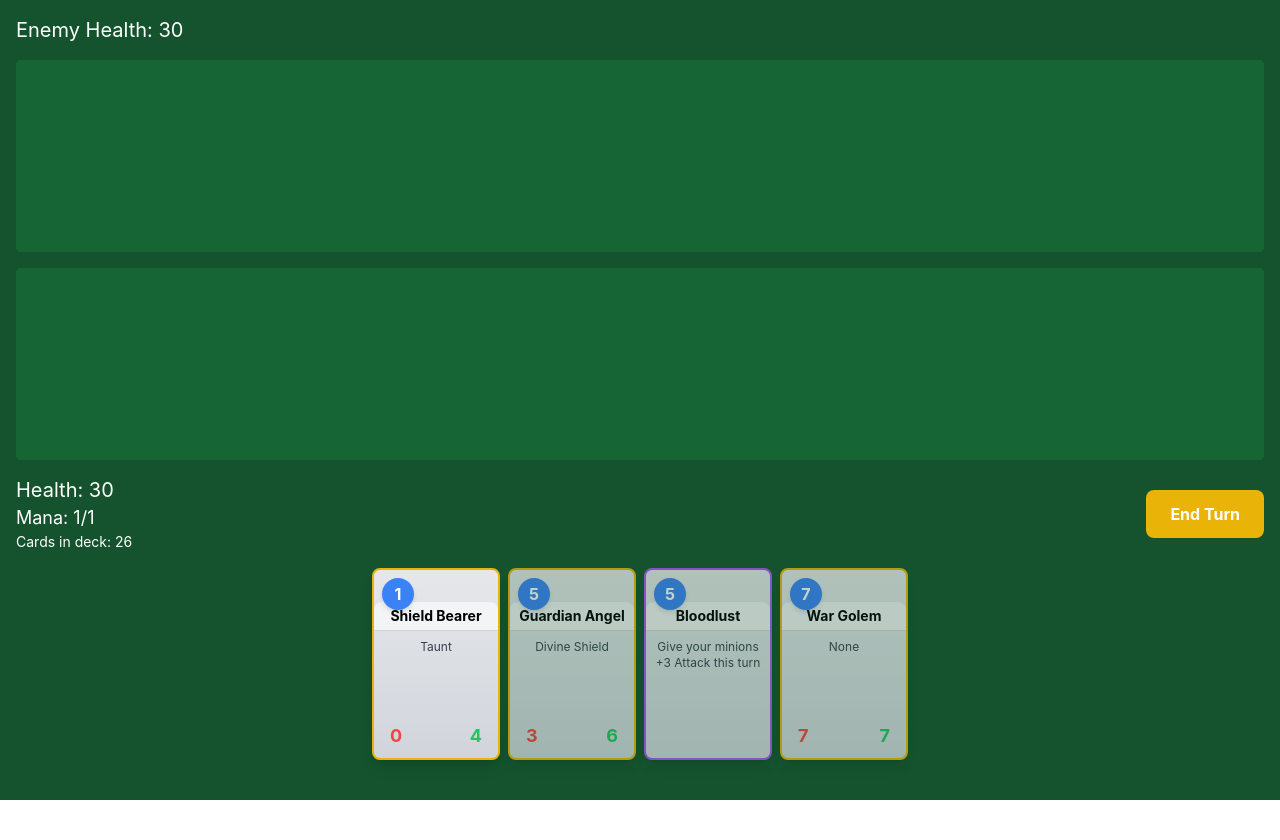
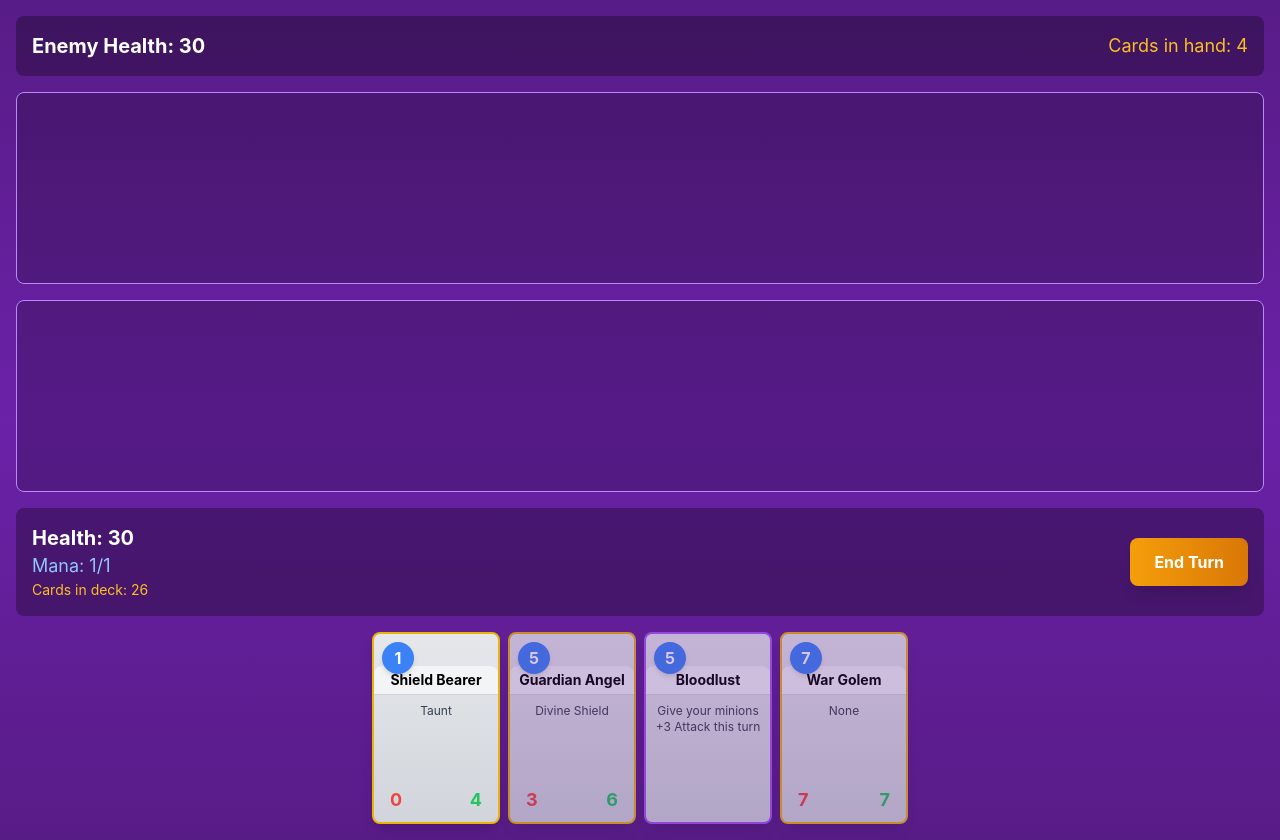
Before and after one commit to st0ckitch/tsotne, a React (Create React App) app: page / in a window 1280 px wide. Before the commit the page ends 800 px from the top, so only its background shows below. Built offline with nearby package versions, Linux system fonts and the light colour scheme; the HTML template or start-up script is replaced by a standard one.

Commit message:
Update GameBoard.jsx

```diff
--- a/src/components/GameBoard.jsx
+++ b/src/components/GameBoard.jsx
@@ -4,6 +4,9 @@ import { cards } from '../data/cards';
 
 const GameBoard = () => {
   const [playerDeck, setPlayerDeck] = useState([]);
+  const [enemyDeck, setEnemyDeck] = useState([]);
+  const [enemyHand, setEnemyHand] = useState([]);
+  const [enemyMana, setEnemyMana] = useState(1);
   const [playerHand, setPlayerHand] = useState([]);
   const [playerMana, setPlayerMana] = useState(1);
   const [maxMana, setMaxMana] = useState(1);
@@ -16,23 +19,39 @@ const GameBoard = () => {
 
   // Initialize game
   useEffect(() => {
-    const shuffledDeck = [...cards].sort(() => Math.random() - 0.5);
-    setPlayerDeck(shuffledDeck);
-    // Draw initial hand
-    const initialHand = shuffledDeck.slice(0, 4);
-    setPlayerHand(initialHand);
-    setPlayerDeck(shuffledDeck.slice(4));
+    const shuffledPlayerDeck = [...cards].sort(() => Math.random() - 0.5);
+    const shuffledEnemyDeck = [...cards].sort(() => Math.random() - 0.5);
+
+    setPlayerDeck(shuffledPlayerDeck.slice(4));
+    setEnemyDeck(shuffledEnemyDeck.slice(4));
+
+    // Draw initial hands
+    setPlayerHand(shuffledPlayerDeck.slice(0, 4));
+    setEnemyHand(shuffledEnemyDeck.slice(0, 4));
   }, []);
 
-  const drawCard = () => {
+  const drawCard = (isEnemy = false) => {
+    if (isEnemy) {
+      if (enemyDeck.length === 0) {
+        setEnemyHealth(prev => prev - Math.ceil(turn / 2));
+        return;
+      }
+
+      if (enemyHand.length >= 10) {
+        setEnemyDeck(prev => prev.slice(1));
+        return;
+      }
+
+      const [newCard, ...remainingDeck] = enemyDeck;
+      setEnemyHand(prev => [...prev, newCard]);
+      setEnemyDeck(remainingDeck);
+    } else {
       if (playerDeck.length === 0) {
-      // Handle fatigue damage
         setPlayerHealth(prev => prev - Math.ceil(turn / 2));
         return;
       }
 
       if (playerHand.length >= 10) {
-      // Burn card if hand is full
         setPlayerDeck(prev => prev.slice(1));
         return;
       }
@@ -40,69 +59,157 @@ const GameBoard = () => {
       const [newCard, ...remainingDeck] = playerDeck;
       setPlayerHand(prev => [...prev, newCard]);
       setPlayerDeck(remainingDeck);
+    }
   };
 
-  const playCard = (card) => {
-    if (!isPlayerTurn || card.mana > playerMana) return;
-
-    // Deduct mana cost
+  const playCard = (card, isEnemy = false) => {
+    if (isEnemy) {
+      if (card.mana > enemyMana) return false;
+      setEnemyMana(prev => prev - card.mana);
+      setEnemyHand(prev => prev.filter(c => c.id !== card.id));
+    } else {
+      if (!isPlayerTurn || card.mana > playerMana) return false;
       setPlayerMana(prev => prev - card.mana);
-
-    // Remove card from hand
       setPlayerHand(prev => prev.filter(c => c.id !== card.id));
+    }
 
     if (card.type === 'minion') {
-      if (playerField.length < 7) {
-        // Add the card to the field with currentHealth property
+      const field = isEnemy ? enemyField : playerField;
+      const setField = isEnemy ? setEnemyField : setPlayerField;
+
+      if (field.length < 7) {
         const playedCard = {
           ...card,
           currentHealth: card.health,
-          canAttack: false, // Can't attack on the turn it's played (unless it has charge)
-          id: card.id + Date.now() // Ensure unique key for rendering
+          canAttack: false,
+          id: card.id + Date.now()
         };
-        setPlayerField(prev => [...prev, playedCard]);
+        setField(prev => [...prev, playedCard]);
+        return true;
       }
     } else if (card.type === 'spell') {
-      handleSpellEffects(card);
+      handleSpellEffects(card, isEnemy);
+      return true;
+    }
+    return false;
+  };
+
+  const handleSpellEffects = (card, isEnemy) => {
+    switch (card.name) {
+      case 'Fireball':
+        if (isEnemy) {
+          setPlayerHealth(prev => prev - 6);
+        } else {
+          setEnemyHealth(prev => prev - 6);
+        }
+        break;
+      case 'Healing Rain':
+        if (isEnemy) {
+          setEnemyHealth(prev => Math.min(30, prev + 8));
+        } else {
+          setPlayerHealth(prev => Math.min(30, prev + 8));
+        }
+        break;
+      // ... other spell effects ...
     }
   };
 
-  const handleSpellEffects = (card) => {
-    switch (card.name) {
-      case 'Fireball':
-        setEnemyHealth(prev => prev - 6);
-        break;
-      case 'Healing Rain':
-        setPlayerHealth(prev => Math.min(30, prev + 8));
-        break;
-      case 'Holy Nova':
-        setEnemyField(prev => prev.map(minion => ({
-          ...minion,
-          currentHealth: minion.currentHealth - 2
-        })));
-        setPlayerField(prev => prev.map(minion => ({
-          ...minion,
-          currentHealth: Math.min(minion.health, minion.currentHealth + 2)
-        })));
-        break;
-      case 'Flame Strike':
-        setEnemyField(prev => prev.map(minion => ({
-          ...minion,
-          currentHealth: minion.currentHealth - 4
-        })));
-        break;
-      case 'Frost Nova':
-        setEnemyField(prev => prev.map(minion => ({
-          ...minion,
-          frozen: true
-        })));
-        break;
-      case 'Assassinate':
-        // Implementation for targeting would be needed
-        break;
-      default:
-        console.log('Spell effect not implemented:', card.name);
+  const enemyTurn = () => {
+    // AI Logic
+    const playAICard = () => {
+      // Sort cards by mana cost
+      const playableCards = enemyHand
+        .filter(card => card.mana <= enemyMana)
+        .sort((a, b) => b.mana - a.mana); // Try to play highest mana cards first
+
+      for (const card of playableCards) {
+        if (card.type === 'spell') {
+          // Prioritize removal spells when player has minions
+          if (playerField.length > 0 && ['Fireball', 'Assassinate', 'Flame Strike'].includes(card.name)) {
+            if (playCard(card, true)) continue;
           }
+          // Use healing when low on health
+          if (enemyHealth <= 15 && card.name === 'Healing Rain') {
+            if (playCard(card, true)) continue;
+          }
+        } else {
+          // Play minions prioritizing higher mana cost
+          if (playCard(card, true)) continue;
+        }
+      }
+    };
+
+    const attackWithMinions = () => {
+      // For each minion that can attack
+      enemyField.forEach(minion => {
+        if (minion.canAttack && !minion.frozen) {
+          // If there are taunts, must attack them first
+          const taunts = playerField.filter(m => m.effect?.includes('Taunt'));
+
+          if (taunts.length > 0) {
+            // Attack random taunt
+            const target = taunts[Math.floor(Math.random() * taunts.length)];
+            attackMinion(minion, target, true);
+          } else if (playerField.length > 0) {
+            // 70% chance to attack minions if they exist
+            if (Math.random() < 0.7) {
+              const target = playerField[Math.floor(Math.random() * playerField.length)];
+              attackMinion(minion, target, true);
+            } else {
+              // Attack hero
+              attackHero(minion, true);
+            }
+          } else {
+            // Always attack hero if no minions
+            attackHero(minion, true);
+          }
+        }
+      });
+    };
+
+    // Execute AI turn
+    drawCard(true);
+    setEnemyMana(maxMana);
+
+    // Slight delay for each action to make it feel more natural
+    setTimeout(() => {
+      playAICard();
+      setTimeout(() => {
+        attackWithMinions();
+        setTimeout(() => {
+          setIsPlayerTurn(true);
+          setPlayerMana(maxMana);
+        }, 500);
+      }, 500);
+    }, 500);
+  };
+
+  const attackMinion = (attacker, defender, isEnemy = false) => {
+    // Update health
+    defender.currentHealth -= attacker.attack;
+    attacker.currentHealth -= defender.attack;
+
+    // Update boards
+    const updateField = (field) =>
+      field.map(card =>
+        card.id === attacker.id || card.id === defender.id
+          ? card
+          : { ...card }
+      ).filter(card => card.currentHealth > 0);
+
+    setPlayerField(prev => updateField(prev));
+    setEnemyField(prev => updateField(prev));
+
+    attacker.canAttack = false;
+  };
+
+  const attackHero = (attacker, isEnemy = false) => {
+    if (isEnemy) {
+      setPlayerHealth(prev => prev - attacker.attack);
+    } else {
+      setEnemyHealth(prev => prev - attacker.attack);
+    }
+    attacker.canAttack = false;
   };
 
   const endTurn = () => {
@@ -112,81 +219,43 @@ const GameBoard = () => {
     setPlayerField(prev => prev.filter(minion => minion.currentHealth > 0));
     setEnemyField(prev => prev.filter(minion => minion.currentHealth > 0));
 
-    // Reset minion states
+    // Reset minion states and increase max mana
     setPlayerField(prev => prev.map(minion => ({
       ...minion,
       canAttack: true,
       frozen: false
     })));
 
-    // Handle turn transition
     setIsPlayerTurn(false);
     setTurn(prev => prev + 1);
 
-    // Increase max mana and restore mana (max 10)
     const newMaxMana = Math.min(10, maxMana + 1);
     setMaxMana(newMaxMana);
-    setPlayerMana(0); // Set to 0 during enemy turn
+    setPlayerMana(0);
+    setEnemyMana(newMaxMana);
 
-    // Draw a card for next turn
     drawCard();
-
-    // Simulate enemy turn after a delay
     setTimeout(enemyTurn, 1000);
   };
 
-  const enemyTurn = () => {
-    // Simple AI: Play random cards and attack random targets
-    const aiPlay = () => {
-      // Implement basic AI logic here
-      console.log('AI taking turn...');
-    };
-
-    aiPlay();
-
-    // End enemy turn and restore player's mana
-    setIsPlayerTurn(true);
-    setPlayerMana(maxMana); // Restore full mana at the start of player's turn
-  };
-
-  const attackWithMinion = (attackingMinion, target) => {
-    if (!isPlayerTurn || !attackingMinion.canAttack || attackingMinion.frozen) return;
-
-    // Handle combat damage
-    if (target) {
-      // Minion combat
-      target.currentHealth -= attackingMinion.attack;
-      attackingMinion.currentHealth -= target.attack;
-    } else {
-      // Direct attack to enemy hero
-      setEnemyHealth(prev => prev - attackingMinion.attack);
-    }
-
-    attackingMinion.canAttack = false;
-    updateBoard();
-  };
-
-  const updateBoard = () => {
-    // Update board state after combat
-    setPlayerField(prev => prev.filter(minion => minion.currentHealth > 0));
-    setEnemyField(prev => prev.filter(minion => minion.currentHealth > 0));
-  };
-
   return (
-    <div className="min-h-screen bg-green-900 p-4">
+    <div className="min-h-screen bg-gradient-to-b from-purple-900 via-purple-800 to-purple-900 p-4">
       {/* Enemy Information */}
-      <div className="flex justify-between items-center mb-4">
-        <div className="text-white text-xl">
+      <div className="flex justify-between items-center mb-4 bg-black bg-opacity-30 rounded-lg p-4">
+        <div className="text-white text-xl font-bold">
           Enemy Health: {enemyHealth}
+        </div>
+        <div className="text-amber-400 text-lg">
+          Cards in hand: {enemyHand.length}
         </div>
       </div>
 
       {/* Enemy Field */}
-      <div className="flex gap-2 min-h-48 bg-green-800 p-2 rounded mb-4">
+      <div className="flex gap-2 min-h-48 bg-black bg-opacity-20 p-4 rounded-lg mb-4 border border-purple-400">
         {enemyField.map(card => (
           <Card
             key={card.id}
-            card={card}
+            card={{...card, health: card.currentHealth}}
             isPlayable={false}
             isInField={true}
           />
@@ -194,7 +263,7 @@ const GameBoard = () => {
       </div>
 
       {/* Player Field */}
-      <div className="flex gap-2 min-h-48 bg-green-800 p-2 rounded mb-4">
+      <div className="flex gap-2 min-h-48 bg-black bg-opacity-20 p-4 rounded-lg mb-4 border border-purple-400">
         {playerField.map(card => (
           <Card
             key={card.id}
@@ -206,17 +275,17 @@ const GameBoard = () => {
       </div>
 
       {/* Player Information and Controls */}
-      <div className="flex justify-between items-center mb-4">
+      <div className="flex justify-between items-center mb-4 bg-black bg-opacity-30 rounded-lg p-4">
         <div className="text-white">
-          <p className="text-xl">Health: {playerHealth}</p>
-          <p className="text-lg">Mana: {playerMana}/{maxMana}</p>
-          <p className="text-sm">Cards in deck: {playerDeck.length}</p>
+          <p className="text-xl font-bold">Health: {playerHealth}</p>
+          <p className="text-lg text-blue-300">Mana: {playerMana}/{maxMana}</p>
+          <p className="text-sm text-amber-400">Cards in deck: {playerDeck.length}</p>
         </div>
         <button
           className={`px-6 py-3 rounded-lg text-white font-bold
             ${isPlayerTurn
-              ? 'bg-yellow-500 hover:bg-yellow-600 cursor-pointer'
-              : 'bg-gray-500 cursor-not-allowed'}`}
+              ? 'bg-gradient-to-r from-amber-500 to-amber-600 hover:from-amber-600 hover:to-amber-700 cursor-pointer shadow-lg'
+              : 'bg-gray-600 cursor-not-allowed'}`}
           onClick={endTurn}
           disabled={!isPlayerTurn}
         >
```
Lines whose indentation alone changed are shown as unchanged.
